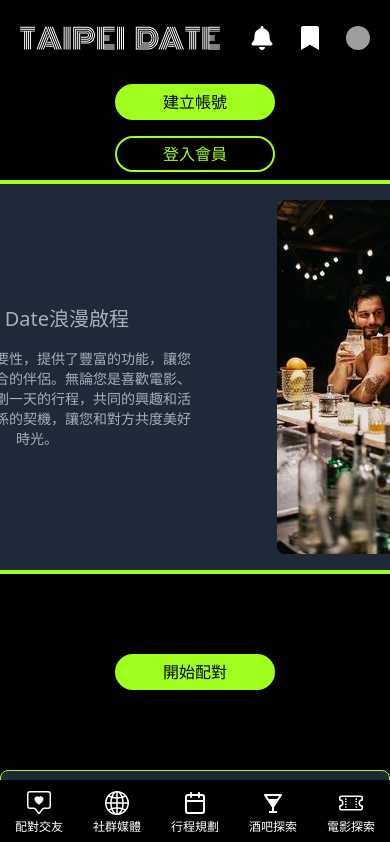
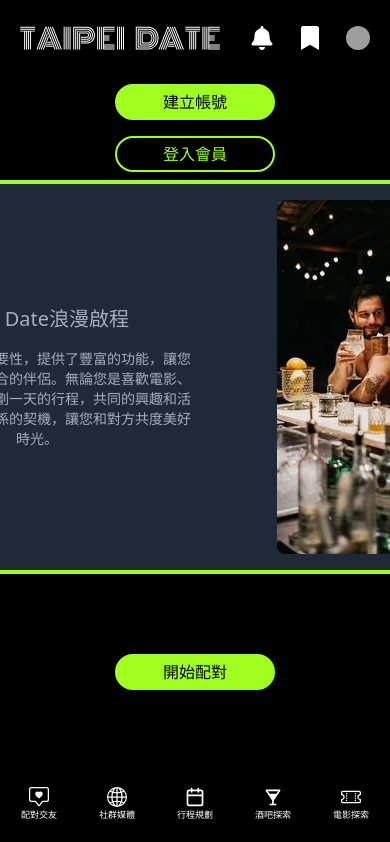
Before and after one commit to john123881/taipei_date_final, a Next.js app: page / in a window 390 px wide. Shown: the top 842 px of the page. Built offline with nearby package versions, Linux system fonts and the light colour scheme; grey boxes are pictures that could not be loaded.

Commit message:
fix bottom navbar

```diff
--- a/components/navbar/navbar.jsx
+++ b/components/navbar/navbar.jsx
@@ -215,9 +215,9 @@ export default function Header({ currentPageTitle }) {
       </div>
 
       {/* bottom navbar for mobile */}
-      <div className="z-50 h-16 bg-dark btm-nav btm-nav-sm md:hidden">
+      <div className="z-50 h-20 bg-dark btm-nav btm-nav-sm md:hidden">
         <button
-          className={`hover:active text-primary${
+          className={`hover:active text-primary ${
             currentPageTitle === '配對交友' ? 'active text-primary' : ''
           }`}
         >
@@ -225,10 +225,10 @@ export default function Header({ currentPageTitle }) {
             className={`text-xs ${
               currentPageTitle === '配對交友' ? 'text-primary' : 'text-light'
             }  sm:px-0.5 lg:px-8 flex flex-col items-center hover:text-primary  hover:active:text-primary`}
-            href="#"
+            href="/date"
           >
-            <BsChatSquareHeart className="mb-1 text-h4" />
-            配對交友
+            <BsChatSquareHeart className=" text-h5" />
+            <span className="text-[9px] ">配對交友</span>
           </a>
         </button>
         <button
@@ -242,8 +242,8 @@ export default function Header({ currentPageTitle }) {
             }  sm:px-0.5 lg:px-8 flex flex-col items-center hover:text-primary`}
             href="/community"
           >
-            <BsGlobe2 className="mb-1 text-h4" />
-            社群媒體
+            <BsGlobe2 className="text-h5" />
+            <span className="text-[9px] ">社群媒體</span>
           </a>
         </button>
         <button
@@ -257,8 +257,8 @@ export default function Header({ currentPageTitle }) {
             }  sm:px-0.5 lg:px-8 flex flex-col items-center hover:text-primary`}
             href="#"
           >
-            <FiCalendar className="mb-1 text-h4" />
-            行程規劃
+            <FiCalendar className="text-h5" />
+            <span className="text-[9px] ">行程規劃</span>
           </a>
         </button>
         <button
@@ -272,8 +272,8 @@ export default function Header({ currentPageTitle }) {
             }  sm:px-0.5 lg:px-8 flex flex-col items-center hover:text-primary`}
             href="#"
           >
-            <BiSolidDrink className="mb-1 text-h4" />
-            酒吧探索
+            <BiSolidDrink className=" text-h5" />
+            <span className="text-[9px] ">酒吧探索</span>
           </a>
         </button>
         <button
@@ -287,8 +287,8 @@ export default function Header({ currentPageTitle }) {
             }  sm:px-0.5 lg:px-8 flex flex-col items-center hover:text-primary`}
             href="#"
           >
-            <BsTicketPerforated className="mb-1 text-h4" />
-            電影探索
+            <BsTicketPerforated className="text-h5" />
+            <span className="text-[9px] ">電影探索</span>
           </a>
         </button>
       </div>
```
